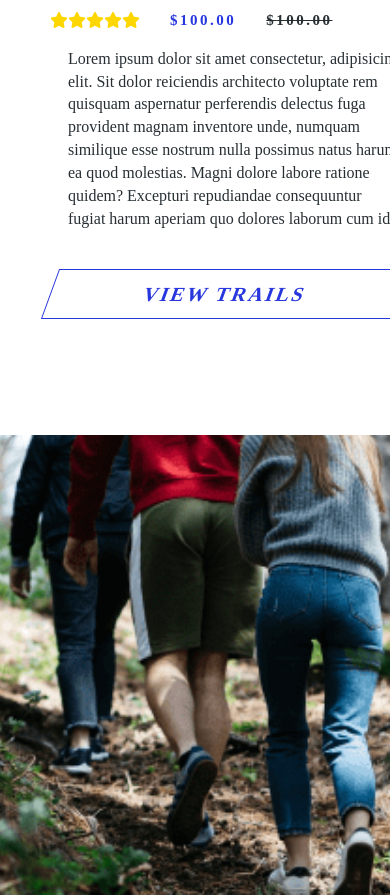
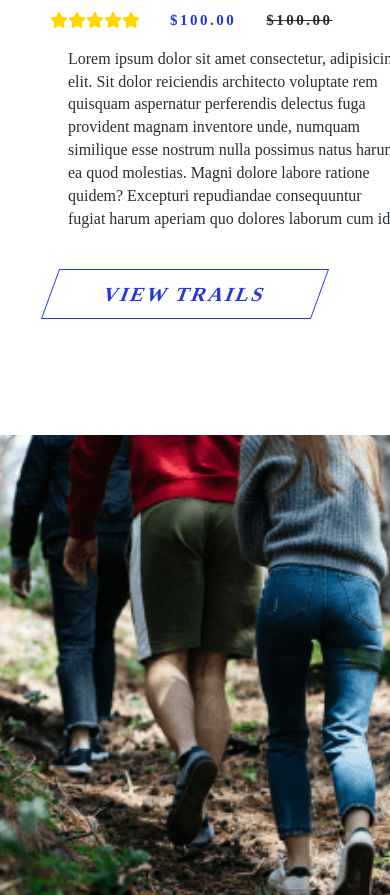
Before and after one commit to REACT-WEB-ROHITH/PIXEL-GIT, a plain HTML site: page index.html in a window 390 px wide. Shown: the part 2556-3451 px from the top of the page. Drawn offline with Linux system fonts and the light colour scheme.

Commit message:
Update pixel.css

```diff
--- a/pixel.css
+++ b/pixel.css
@@ -1151,6 +1151,9 @@ html::-webkit-scrollbar-track {
   {
     width: 100%;
   }
+  .viewTrails {
+    width: 270px;
+  }
 }
 @media screen and (max-width: 400px) {
   .img-box {
```
